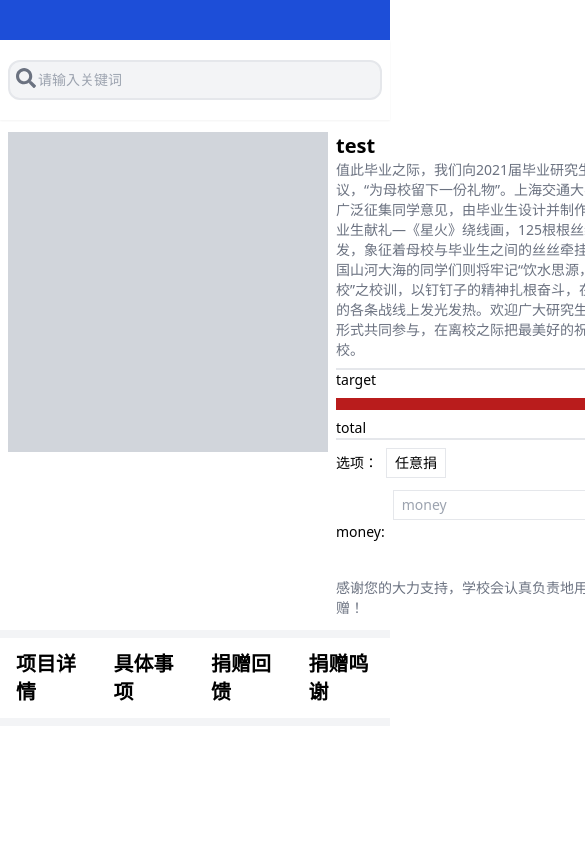
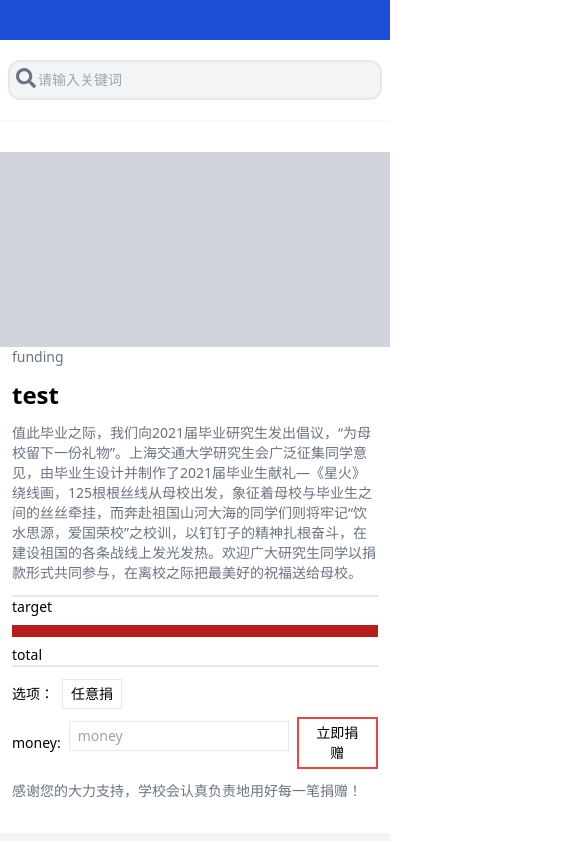
Before and after one commit to SikeX/donate-web, a React (Create React App) app: page /donate/haha in a window 390 px wide. Shown: the top 844 px of the page, 585 px wide, since content can reach past the window. Built offline with nearby package versions, Linux system fonts and the light colour scheme.

Commit message:
refactor: extract status bar component

```diff
--- a/src/components/DonateItem.js
+++ b/src/components/DonateItem.js
@@ -1,12 +1,6 @@
 import { useState } from "react"
 import { Link } from "react-router-dom"
-
-const toMoney = (num) => {
-    num = num.toFixed(2) // float num to string
-    num = parseFloat(num) // string to float
-    num = num.toLocaleString(num) //to string Format date/money
-    return num
-}
+import StatusBar from "./StatusBar"
 
 const DonateItem = ({tag, title}) => {
 
@@ -14,11 +8,6 @@ const DonateItem = ({tag, title}) => {
     const [target, setTarget] = useState(10000)
     const [leftDay, setLeftDay] = useState(30)
     const [support, setSupport] = useState(100)
-
-
-    const rate = raised / target * 100
-
-    console.log(rate.toFixed(0))
 
     const defaultStyle = 'flex lg:flex-col lg:flex-shrink-0 lg:flex-shrink shadow-lg hover:shadow-2xl rounded-lg transition transform hover:-translate-y-1 cursor-pointer w-full'
 
@@ -37,25 +26,7 @@ const DonateItem = ({tag, title}) => {
                     </div>
                     </Link>
                 </div>
-
-                <div className='flex flex-col px-3 py-2 space-y-1 text-sm md:py-4 lg:py-6'>
-                    <div className='flex space-x-1 justify-start items-center'>
-                        <span className='font-bold'>￥{toMoney(raised)}</span>
-                        <span className='text-gray-500 text-xs'>已筹</span>
-                        <span className='flex-grow'></span>
-                        <span className='text-gray-500 my-auto'>{rate.toFixed(2)}%</span>
-                    </div>
-                    <div className='w-full h-2  bg-blue-200 rounded-lg'>
-                        <div className='w-1/2 h-2 bg-blue-800 rounded-lg'></div>
-                    </div>
-                    <div className='flex justify-start items-center'>
-                        <span>￥{toMoney(target)}</span>
-                        <span className='text-gray-500 text-xs px-1'>目标</span>
-                        <span className='flex-grow'></span>
-                        <span>{support}</span>
-                        <span className='text-gray-500 text-xs'>人支持</span>
-                    </div>
-                </div>
+                <StatusBar raised={raised} target={raised} leftDay={leftDay} support={support} />
             </div>
         </div>
     )
--- a/src/components/DonateStatus.js
+++ b/src/components/DonateStatus.js
@@ -28,11 +28,12 @@ const DonateStatus = ({title}) => {
     const [ donateDone, setDonateDone ] = useState(false)
 
     return (
-        <div className='flex flex-col'>
-            <div className='w-full px-2 py-3 md:px-16 flex'>
-                <div className='flex-shrink-0 w-80 h-80 bg-gray-300'></div>
-                <div className='flex flex-col flex-grow px-2 justify-evenly'>
-                    <div className='text-xl font-bold'>test</div>
+        <div className='w-full flex flex-col'>
+            <div className='w-full py-8 md:px-8 flex flex-col md:flex-row'>
+                <div className='w-full h-0 md:w-1/2 md:h-auto pb-1/2 md:pb-0 flex-shrink-0 bg-gray-300'></div>
+                <div className='flex flex-col flex-grow px-3 justify-start space-y-3'>
+                    <span className='text-gray-500 text-sm'>{donateDone ? 'done' : 'funding'}</span>
+                    <div className='text-2xl font-bold'>test</div>
                     <div className='text-sm text-gray-500'>值此毕业之际，我们向2021届毕业研究生发出倡议，“为母校留下一份礼物”。上海交通大学研究生会广泛征集同学意见，由毕业生设计并制作了2021届毕业生献礼—《星火》绕线画，125根根丝线从母校出发，象征着母校与毕业生之间的丝丝牵挂，而奔赴祖国山河大海的同学们则将牢记“饮水思源，爱国荣校”之校训，以钉钉子的精神扎根奋斗，在建设祖国的各条战线上发光发热。欢迎广大研究生同学以捐款形式共同参与，在离校之际把最美好的祝福送给母校。</div>
                     <div className='flex flex-col w-full space-y-2 border-t-2 border-b-2 my-2 text-sm'>
                         <div>target</div>
--- /dev/null
+++ b/src/components/StatusBar.js
@@ -0,0 +1,29 @@
+import { toMoney } from '../utils/dataProcess'
+
+const StatusBar = ({raised, target, leftDay,support}) => {
+
+    const rate = raised / target * 100
+
+    return (
+        <div className='flex flex-col px-3 py-2 space-y-1 text-sm md:py-4 lg:py-6'>
+            <div className='flex space-x-1 justify-start items-center'>
+                <span className='font-bold'>￥{toMoney(raised)}</span>
+                <span className='text-gray-500 text-xs'>已筹</span>
+                <span className='flex-grow'></span>
+                <span className='text-gray-500 my-auto'>{rate.toFixed(2)}%</span>
+            </div>
+            <div className='w-full h-2  bg-blue-200 rounded-lg'>
+                <div className='w-1/2 h-2 bg-blue-800 rounded-lg'></div>
+            </div>
+            <div className='flex justify-start items-center'>
+                <span>￥{toMoney(target)}</span>
+                <span className='text-gray-500 text-xs px-1'>目标</span>
+                <span className='flex-grow'></span>
+                <span>{support}</span>
+                <span className='text-gray-500 text-xs'>人支持</span>
+            </div>
+        </div>
+    )
+}
+
+export default StatusBar
--- /dev/null
+++ b/src/utils/dataProcess.js
@@ -0,0 +1,10 @@
+const toMoney = (num) => {
+    num = num.toFixed(2) // float num to string
+    num = parseFloat(num) // string to float
+    num = num.toLocaleString(num) //to string Format date/money
+    return num
+}
+
+export {
+    toMoney
+}
--- a/tailwind.config.js
+++ b/tailwind.config.js
@@ -5,7 +5,8 @@ module.exports = {
       extend: {
         padding: {
           '1/3': '33.33%',
-          'full': '100%'
+          'full': '100%',
+          '1/2': '50%'
         },
         transitionProperty: {
           'width': 'width'
```
